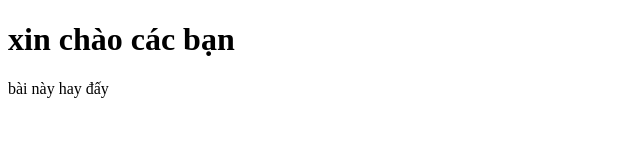
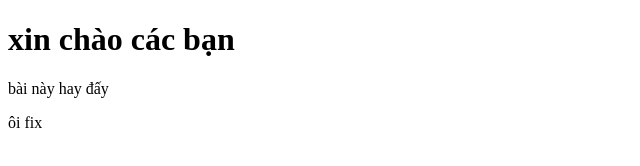
Before and after one commit to tuan1408/Start-learn-github, a plain HTML site: page index.html in a window 1280 px wide. Shown: the full height of the page, 0-640 px from the left. Drawn offline with Linux system fonts and the light colour scheme.

Commit message:
sua file de tao conflig

```diff
--- a/index.html
+++ b/index.html
@@ -9,5 +9,6 @@
 <body>
     <h1>xin chào các bạn</h1>
     <p>bài này hay đấy</p>
+    <p>ôi fix</p>
 </body>
 </html>
```
